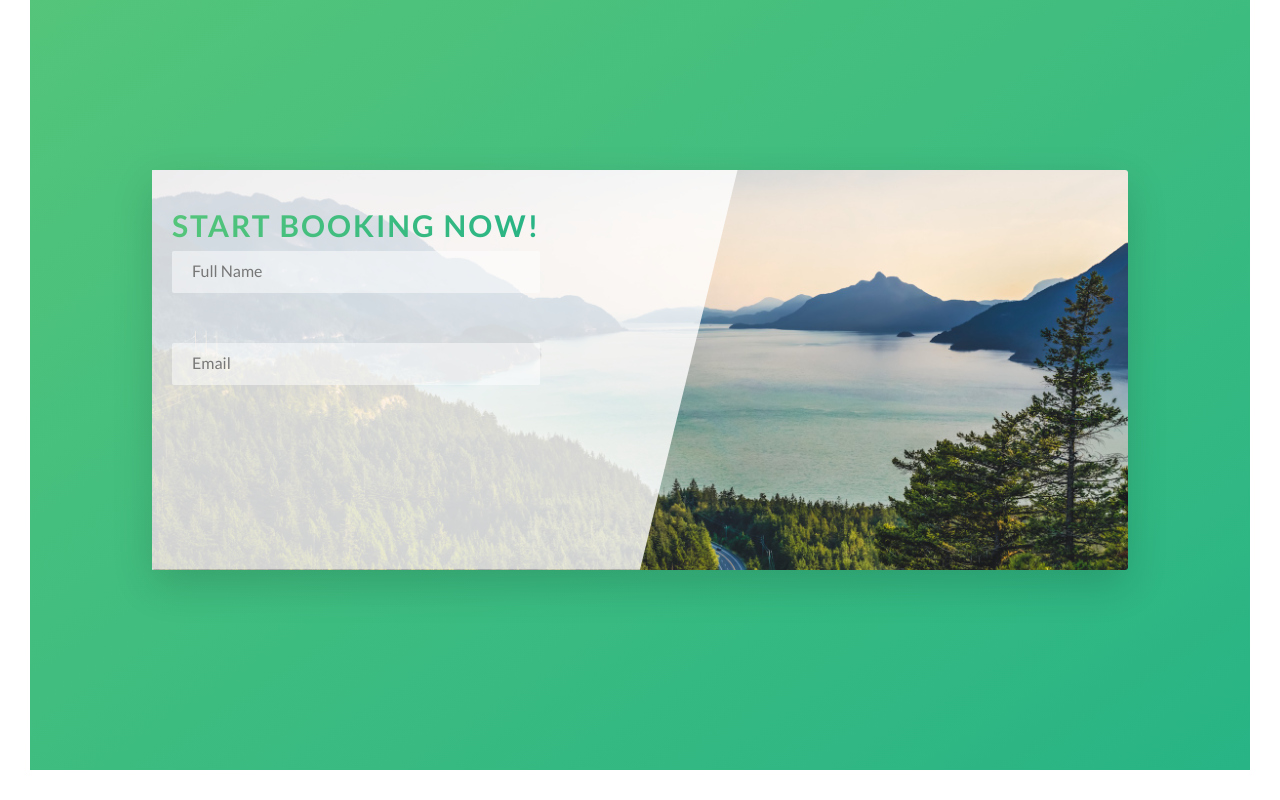
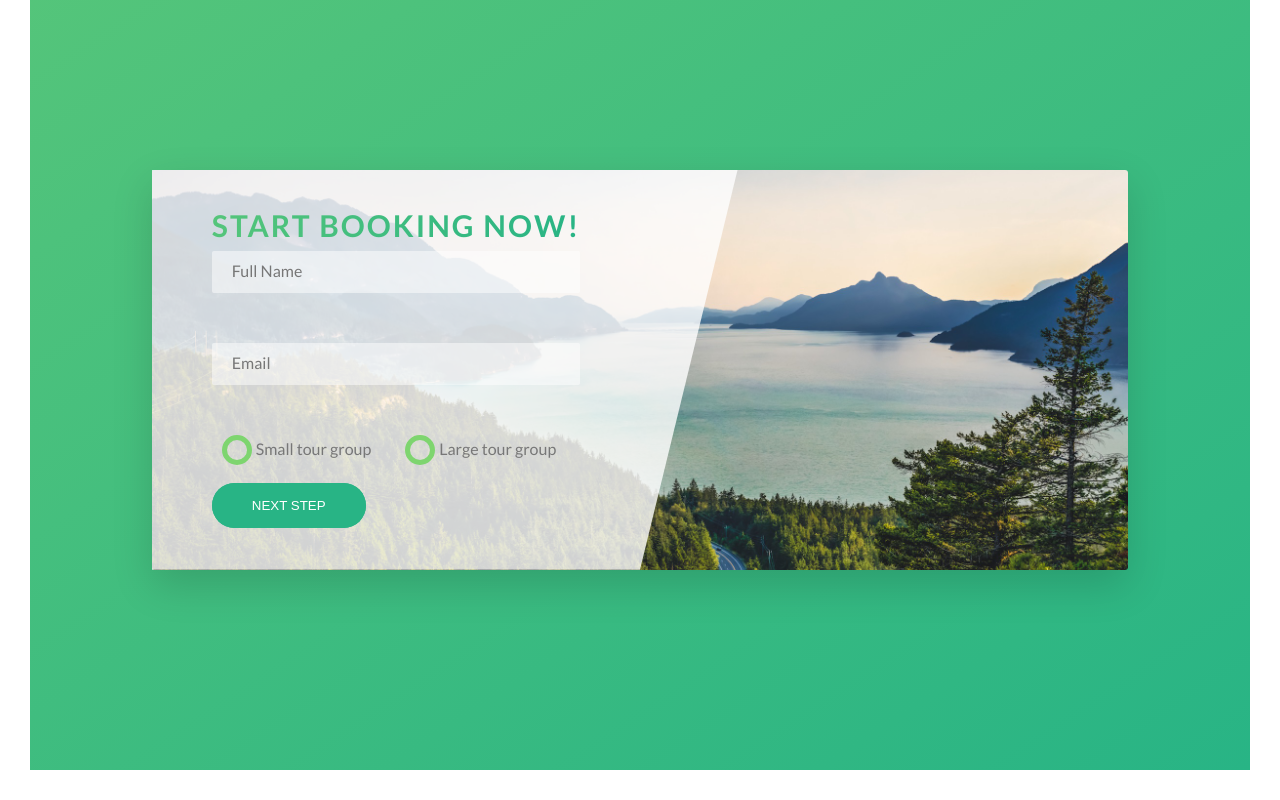
Before and after one commit to henriquequeirozcunha/Natours, a website: page index.html in a window 1280 px wide. Shown: the part 4348-5148 px from the top of the page. Drawn offline with Linux system fonts and the light colour scheme.

Commit message:
feat: add section booking

```diff
--- a/index.html
+++ b/index.html
@@ -256,14 +256,36 @@
               <form action="#" class="form">
                 <h2 class="heading-secondary section-booking__heading">Start Booking Now!</h2>
 
-                <div class="form form__group">
-                  <input id="name" type="text" class="form form__input" placeholder="Full Name" required>
-                  <label for="name" class="form form__label">Full Name</label>
+                <div class="form__group">
+                  <input id="name" type="text" class="form__input" placeholder="Full Name" required>
+                  <label for="name" class="form__label">Full Name</label>
                 </div>
 
-                <div class="form form__group">
-                  <input id="name" type="email" class="form form__input" placeholder="Email" required>
-                  <label for="name" class="form form__label">Email</label>
+                <div class="form__group">
+                  <input id="name" type="email" class="form__input" placeholder="Email" required>
+                  <label for="name" class="form__label">Email</label>
+                </div>
+
+                <div class="form__group form__group--inline">
+                  <div class="form__radio-group">
+                    <input id="small" name="size" type="radio" class="form__radio-input">
+                    <label for="small" class="form__radio-label">
+                      <span class="form__radio-button"></span>
+                      Small tour group
+                    </label>
+                  </div>
+
+                  <div class="form__radio-group">
+                    <input id="large" name="size" type="radio" class="form__radio-input">
+                    <label for="large" class="form__radio-label">
+                      <span class="form__radio-button"></span>
+                      Large tour group
+                    </label>
+                  </div>
+                </div>
+
+                <div class="form__group u-mt-medium">
+                  <button class="btn btn--green">Next Step</button>
                 </div>
               </form>
             </div>
--- a/sass/base/_utilities.scss
+++ b/sass/base/_utilities.scss
@@ -1,5 +1,7 @@
-.u-mb-small { margin-bottom: 1.5rem; }
+.u-mb-small { margin-bottom: 1.5rem !important; }
 
-.u-mb-medium { margin-bottom: 4rem; }
+.u-mb-medium { margin-bottom: 4rem !important; }
 
-.u-mb-big { margin-bottom: 8rem; }
+.u-mb-big { margin-bottom: 8rem !important; }
+
+.u-mt-small { margin-top: 1.5rem !important; }
--- a/sass/components/_button.scss
+++ b/sass/components/_button.scss
@@ -1,4 +1,5 @@
 .btn {
+    &,
     &:link,
     &:visited {
         text-transform: uppercase;
@@ -8,6 +9,10 @@
         border-radius: 10rem;
         transition: all .2s;
         position: relative;
+
+        // change for button
+        border: none;
+        cursor: pointer;
     }
 
     &:hover {
@@ -20,7 +25,9 @@
         }
     }
 
-    &:active {
+    &:active,
+    &:focus {
+        outline: none;
         transform: translateY(-0.1rem);
         box-shadow: 0 0.5rem 1rem rgba($color-black, 0.3);
     }
--- a/sass/components/_form.scss
+++ b/sass/components/_form.scss
@@ -1,6 +1,12 @@
 .form {
     &__group:not(:last-child) {
         margin-bottom: 2rem;
+    }
+
+    &__group--inline {
+        display: flex;
+        align-items: center;
+        justify-content: space-around;
     }
 
     &__input {
@@ -14,6 +20,7 @@
         border-bottom: 3px solid transparent;
         width: 100%;
         display: block;
+        transition: all .3s;
 
         &:focus {
             outline: none;
@@ -44,4 +51,52 @@
         visibility: hidden;
         transform: translateY(-4rem);
     }
+
+    &__radio-group {
+        display: flex;
+    }
+
+    &__radio-input {
+        display: none;
+    }
+
+    &__radio-label {
+       font-size: $default-font-size;
+       cursor: pointer;
+
+       position: relative;
+       padding-left: 2rem;
+    }
+
+    &__radio-button {
+       height: 3rem;
+       width: 3rem;
+       border: 5px solid $color-primary;
+       border-radius: 50%;
+       display: inline-block;
+
+       position: absolute;
+       top: 0;
+       left: -1.4rem;
+
+       &::after {
+        content: "";
+        display: block;
+        height: 1.5rem;
+        width: 1.5rem;
+        border-radius: 50%;
+        transition: opacity 0.2s;
+
+        position: absolute;
+        top: 50%;
+        left: 50%;
+        transform: translate(-50%, -50%);
+        background-color: $color-primary;
+        opacity: 0;
+       }
+    }
+
+    &__radio-input:checked ~ &__radio-label &__radio-button::after {
+        opacity: 1;
+    }
 }
--- a/sass/pages/_home.scss
+++ b/sass/pages/_home.scss
@@ -119,6 +119,6 @@
 
         display: flex;
         flex-direction: column;
-        align-items: flex-start;
+        align-items: center;
     }
 }
```
Also changed, not shown: css/style.css.
